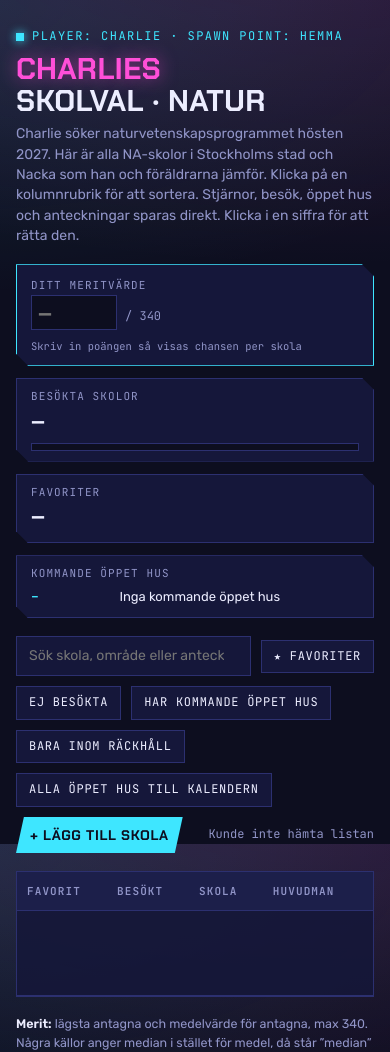
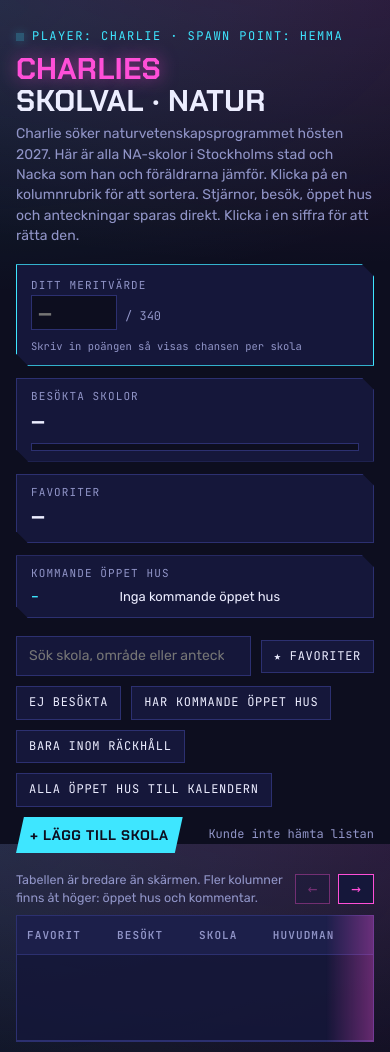
Before and after one commit to mathiasmalmborg82-hub/skolval, a website: page public/index.html in a window 390 px wide. Shown: the top 1052 px of the page. Drawn offline with Linux system fonts and the light colour scheme; no server answers.

Commit message:
Gör det tydligt att tabellen kan scrollas i sidled
När tabellen är bredare än skärmen visas en rad med förklaring och
pilknappar, och kanterna lyser rosa åt det håll det finns mer att se.

Co-Authored-By: Claude Opus 5.5 <noreply@anthropic.com>
Claude-Session: https://claude.ai/code/session_016W6dRgxJCCdVe3W8QVaSGt

```diff
--- a/public/index.html
+++ b/public/index.html
@@ -72,6 +72,16 @@ h1 .hl { color: var(--magenta); text-shadow: 0 0 18px color-mix(in srgb, var(--m
 .status { font-size: 12px; color: var(--muted); margin-left: auto; font-family: var(--font-data); }
 button:focus-visible, .chip:focus-visible { outline: 2px solid var(--magenta); outline-offset: 2px; }
 
+.table-wrap { position: relative; display: grid; gap: 8px; min-width: 0; }
+.table-wrap::before, .table-wrap::after { content: ""; position: absolute; bottom: 0; width: 48px; pointer-events: none; z-index: 2; opacity: 0; transition: opacity .2s; }
+.table-wrap::before { left: 0; top: var(--hint-h, 0px); background: linear-gradient(90deg, color-mix(in srgb, var(--magenta) 35%, transparent), transparent); }
+.table-wrap::after { right: 0; top: var(--hint-h, 0px); background: linear-gradient(270deg, color-mix(in srgb, var(--magenta) 35%, transparent), transparent); }
+.table-wrap.more-left::before, .table-wrap.more-right::after { opacity: 1; }
+.scroll-hint { display: flex; align-items: center; gap: 8px; flex-wrap: wrap; font-size: 12.5px; color: var(--muted); }
+.scroll-hint span { flex: 1 1 260px; }
+.scroll-btn { border: 1px solid var(--magenta); background: var(--surface); color: var(--magenta); font: inherit; font-family: var(--font-data); font-size: 16px; line-height: 1; padding: 6px 12px; cursor: pointer; }
+.scroll-btn:disabled { opacity: .35; cursor: default; }
+.scroll-btn:focus-visible { outline: 2px solid var(--magenta); outline-offset: 2px; }
 .table-box { overflow-x: auto; background: color-mix(in srgb, var(--surface) 88%, transparent); border: 1px solid var(--line); min-width: 0; }
 table { border-collapse: collapse; width: 100%; min-width: 1240px; }
 th, td { text-align: left; padding: 9px 10px; border-bottom: 1px solid var(--line); vertical-align: top; }
@@ -237,7 +247,13 @@ body { margin: 0; }
     <span class="status" id="status">Ansluter…</span>
   </div>
 
-  <div class="table-box">
+  <div class="table-wrap" id="table-wrap">
+  <div class="scroll-hint" id="scroll-hint" hidden>
+    <span>Tabellen är bredare än skärmen. Fler kolumner finns åt höger: öppet hus och kommentar.</span>
+    <button type="button" class="scroll-btn" id="scroll-left" aria-label="Scrolla tabellen åt vänster">←</button>
+    <button type="button" class="scroll-btn" id="scroll-right" aria-label="Scrolla tabellen åt höger">→</button>
+  </div>
+  <div class="table-box" id="table-box">
     <table>
       <thead>
         <tr>
@@ -258,6 +274,7 @@ body { margin: 0; }
         <tr><td colspan="11" class="empty">Laddar skolorna… Om inget dyker upp, lägg till en skola med knappen ovan.</td></tr>
       </tbody>
     </table>
+  </div>
   </div>
 
   <div class="notes">
@@ -752,6 +769,24 @@ body { margin: 0; }
       load(true);
     } catch (x) { err.hidden = false; }
   });
+  /* Make sideways scrolling obvious: show a hint with arrow buttons and coloured edges
+     whenever the table is wider than the screen. */
+  const tbox = document.getElementById("table-box"), twrap = document.getElementById("table-wrap"), hint = document.getElementById("scroll-hint");
+  const sl = document.getElementById("scroll-left"), sr = document.getElementById("scroll-right");
+  function updateScrollCue() {
+    const over = tbox.scrollWidth - tbox.clientWidth > 4;
+    hint.hidden = !over;
+    twrap.style.setProperty("--hint-h", over ? (hint.offsetHeight + 8) + "px" : "0px");
+    const left = tbox.scrollLeft > 4, right = tbox.scrollLeft < tbox.scrollWidth - tbox.clientWidth - 4;
+    twrap.classList.toggle("more-left", over && left);
+    twrap.classList.toggle("more-right", over && right);
+    sl.disabled = !left; sr.disabled = !right;
+  }
+  sl.addEventListener("click", () => tbox.scrollBy({ left: -tbox.clientWidth * 0.8, behavior: "smooth" }));
+  sr.addEventListener("click", () => tbox.scrollBy({ left: tbox.clientWidth * 0.8, behavior: "smooth" }));
+  tbox.addEventListener("scroll", updateScrollCue, { passive: true });
+  window.addEventListener("resize", updateScrollCue);
+  if (window.ResizeObserver) new ResizeObserver(updateScrollCue).observe(tbox.querySelector("table"));
   load(true);
   setInterval(() => load(false), 15000);
   document.addEventListener("visibilitychange", () => { if (!document.hidden) load(false); });
```
